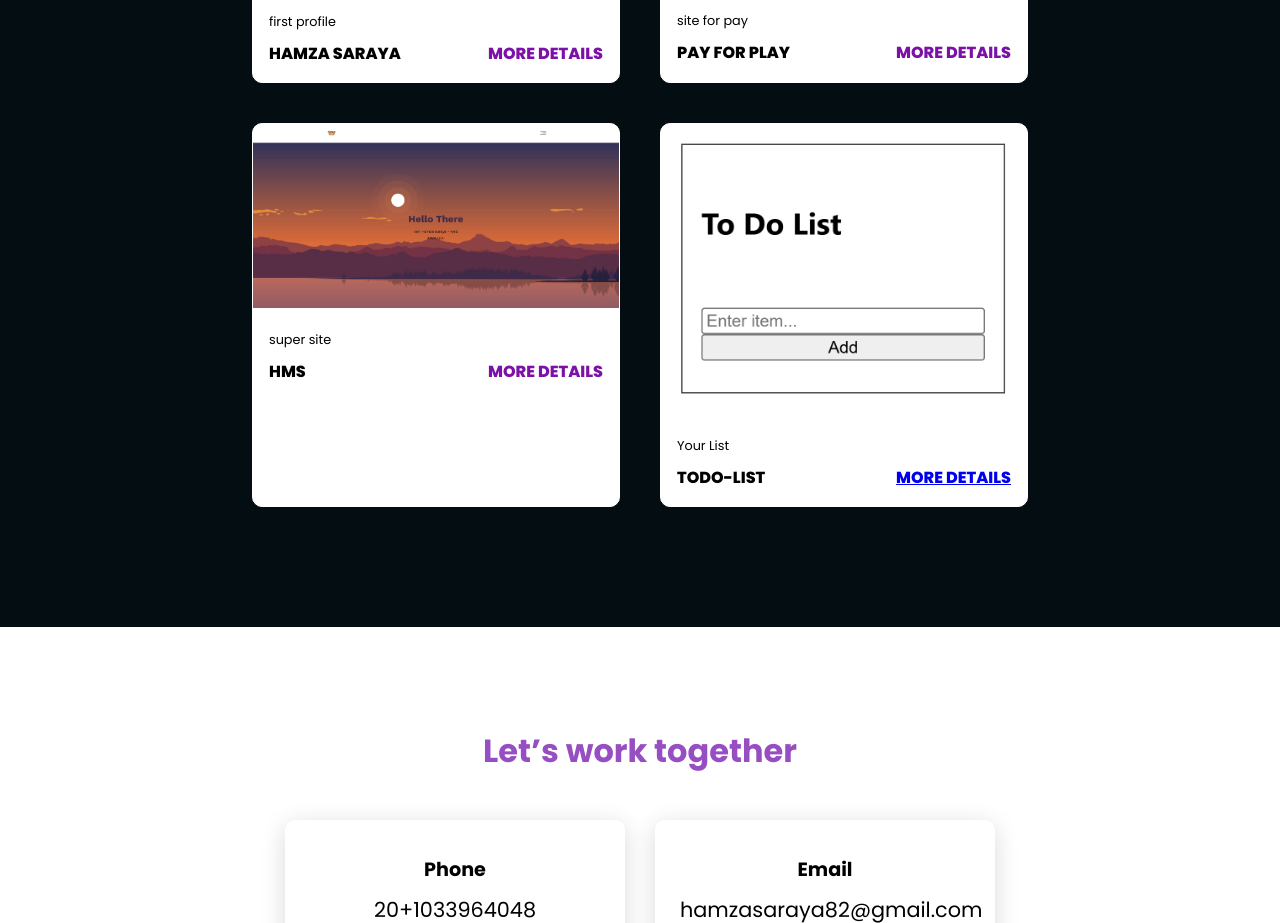
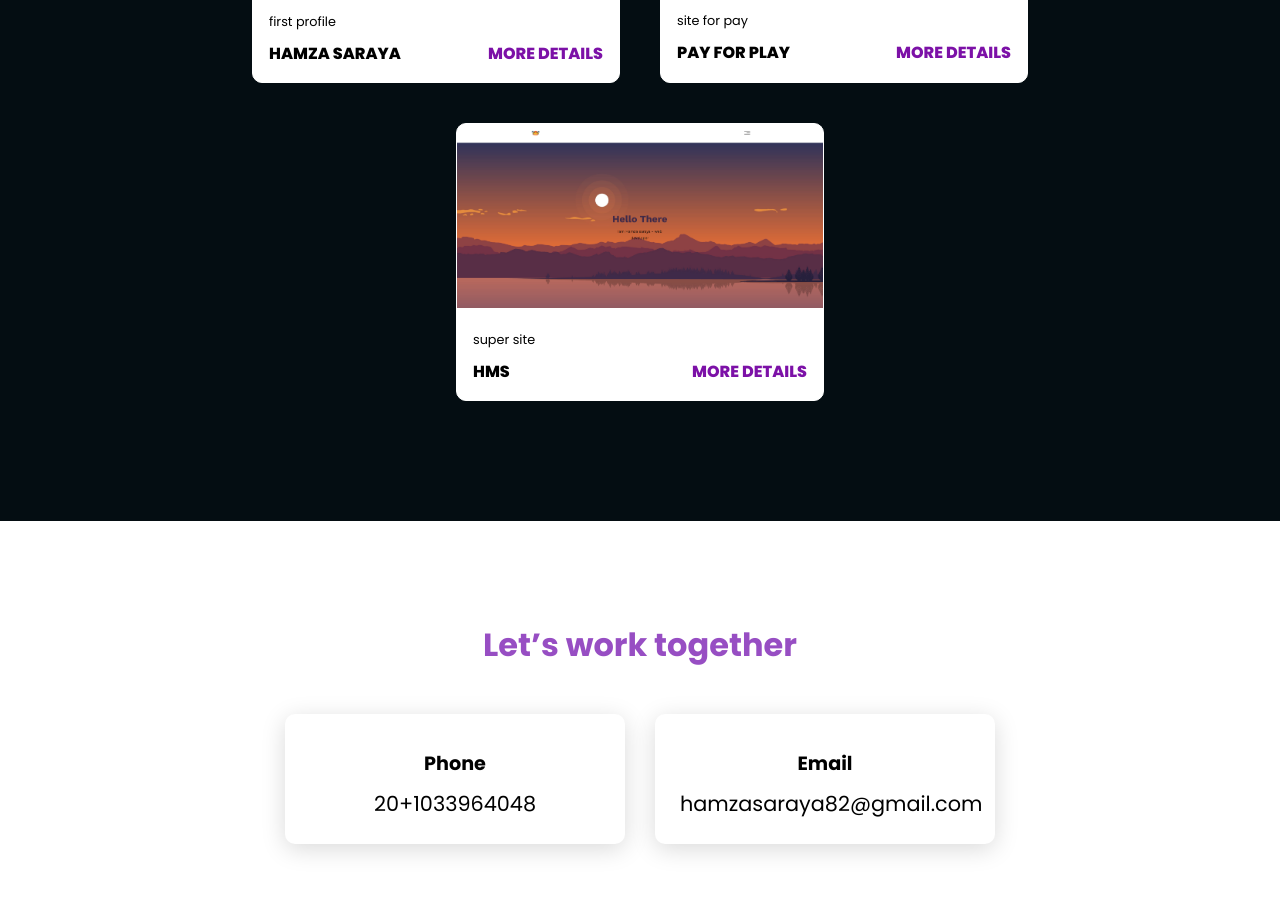
Before and after one commit to Hamza-Saraya/My-Portfolio, a plain HTML site: page index.html in a window 1280 px wide. Shown: the part 1881-2804 px from the top of the page. Drawn offline with Linux system fonts and the light colour scheme.

Commit message:
Update index.html

```diff
--- a/index.html
+++ b/index.html
@@ -92,18 +92,6 @@
                     </strong>
                 </div>
             </div>
-            <div class="project-card">
-                <div class="project-image">
-                    <img src="images/6.PNG"/>
-                </div>
-                <div class="project-info">
-                    <p class="project-category">Your List</p>
-                    <strong class="project-title">
-                        <span>Todo-List</span>
-                        <a href="http://localhost:3000" target="_blank">
-                            More details
-                        </a>
-                    </strong>
                 </div>
             </div>
                     </strong>
```
